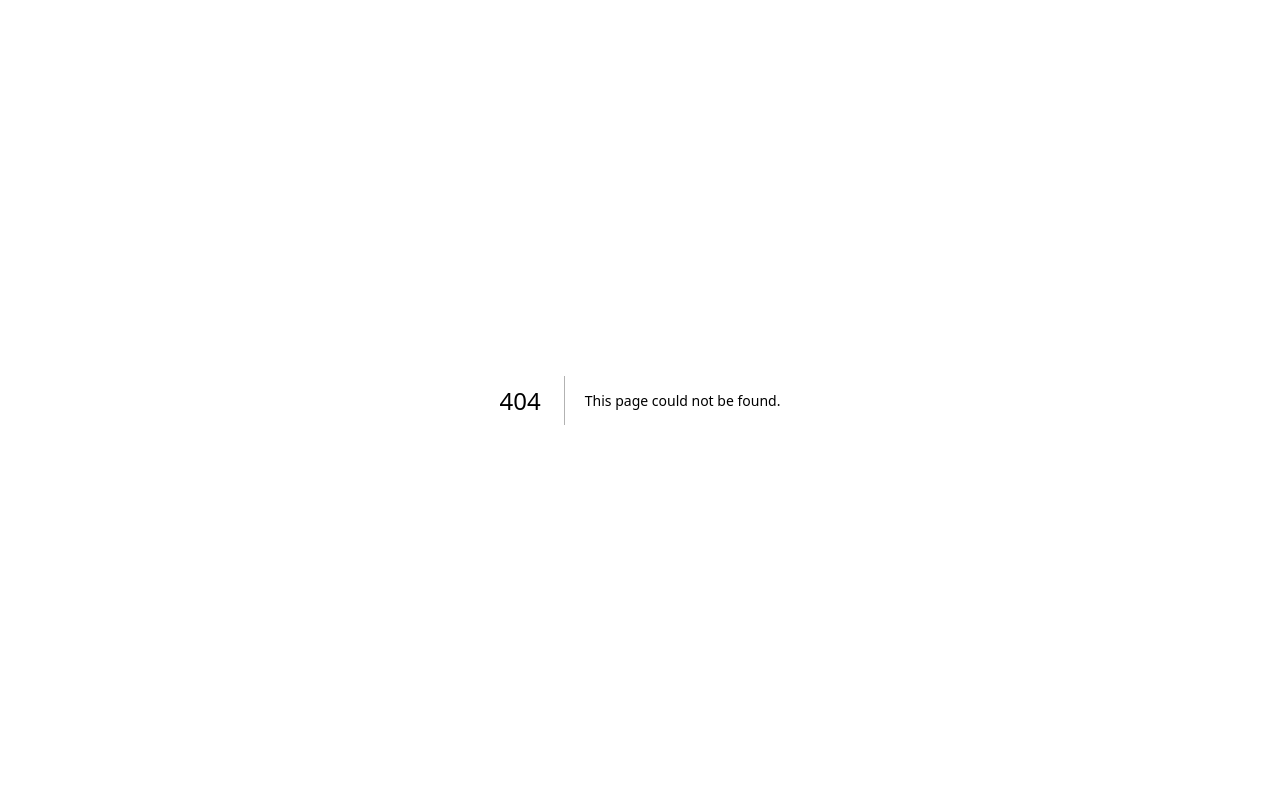
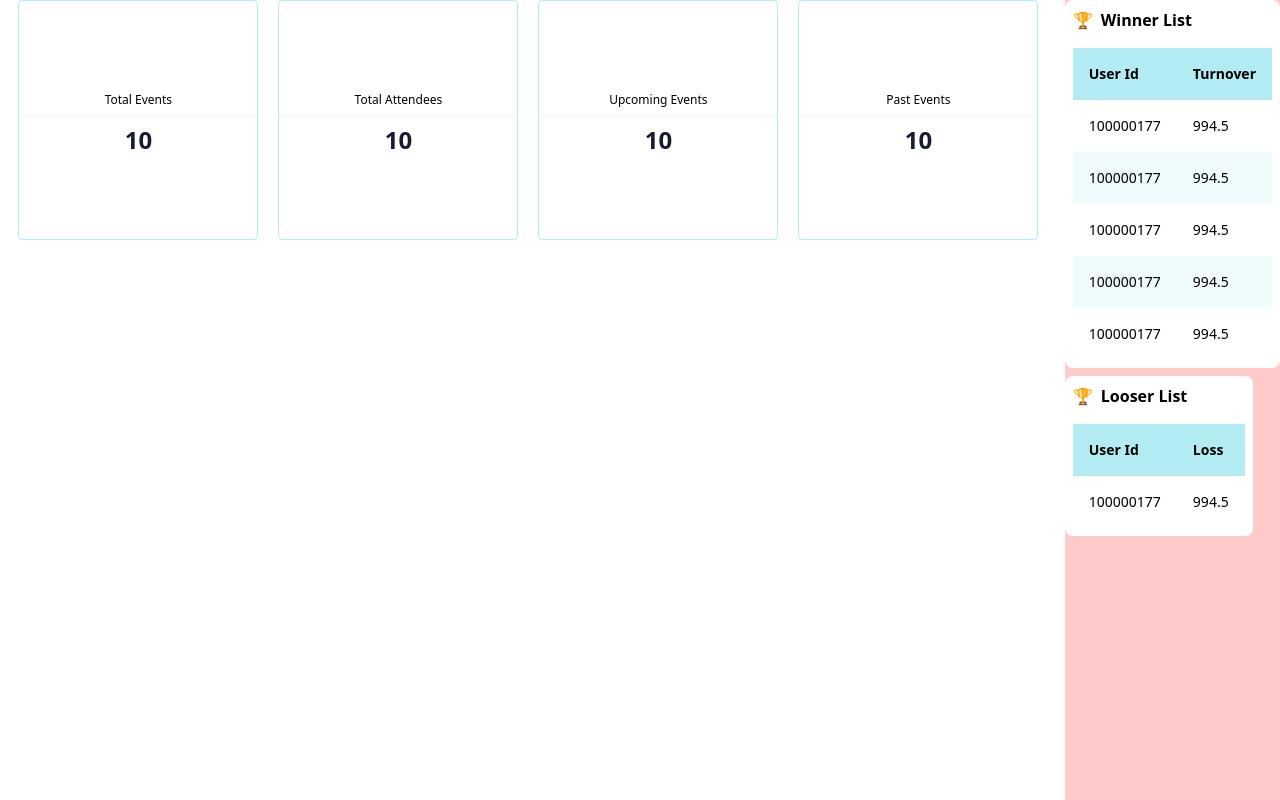
Before and after one commit to mohammedsaif001/kodnest-interview, a Next.js app: page /dashboard in a window 1280 px wide. Before the commit this address had no page. Built offline with nearby package versions, Linux system fonts and the light colour scheme.

Commit message:
Addung Dashboard Event Stats

```diff
--- /dev/null
+++ b/src/app/constants/tableHeaders.ts
@@ -0,0 +1,33 @@
+export const HIGHEST_TURNOVER_SPORTS = [
+  {
+    name: "user Id",
+    key: "userId",
+  },
+  {
+    name: "Turnover",
+    key: "totalPnl",
+    type: "AMOUNT",
+  },
+  // {
+  //   name: "brand",
+  //   key: "brand",
+  //   // type: "PERCENTAGE",
+  // },
+];
+
+export const MOST_PROFITABLE_SPORTS = [
+  {
+    name: "user Id",
+    key: "userId",
+  },
+  {
+    name: "loss",
+    key: "totalPnl",
+    type: "AMOUNT",
+  },
+  // {
+  //   name: "brand",
+  //   key: "brand",
+  //   // type: "PERCENTAGE",
+  // },
+];
--- /dev/null
+++ b/src/app/dashboard/page.tsx
@@ -0,0 +1,98 @@
+import { Box } from "@mui/material";
+import {
+  HIGHEST_TURNOVER_SPORTS,
+  MOST_PROFITABLE_SPORTS,
+} from "../constants/tableHeaders";
+import SideTable from "@/components/dashboard/SideTable";
+const winnerData = [
+  {
+    userId: "100000177",
+    totalPnl: "994.5",
+  },
+  {
+    userId: "100000177",
+    totalPnl: "994.5",
+  },
+  {
+    userId: "100000177",
+    totalPnl: "994.5",
+  },
+  {
+    userId: "100000177",
+    totalPnl: "994.5",
+  },
+  {
+    userId: "100000177",
+    totalPnl: "994.5",
+  },
+];
+
+const looserData = [
+  {
+    userId: "100000177",
+    totalPnl: "994.5",
+  },
+];
+
+const eventStats = [
+  {
+    name: "Total Events",
+    value: 10,
+  },
+  {
+    name: "Total Attendees",
+    value: 10,
+  },
+  {
+    name: "Upcoming Events",
+    value: 10,
+  },
+  {
+    name: "Past Events",
+    value: 10,
+  },
+];
+const DashboardPage = () => {
+  return (
+    <div>
+      <div className="flex  w-full h-full justify-between gap-2 ">
+        <div className="flex flex-wrap gap-5 h-[100vh] w-full  justify-center overflow-y-scroll ">
+          {eventStats?.map((item) => {
+            return (
+              <div
+                key={item?.name}
+                className="border border-table-header-color rounded-[0.25rem] h-full lg:h-60 w-52 lg:w-60 flex flex-col justify-center items-center "
+                width={250}
+                height={250}
+                minConstraints={[250, 250]}
+                maxConstraints={[500, 500]}
+              >
+                <span className="text-xs font-normal mt-2">{item?.name}</span>
+                <div className="w-full h-[0.75px] bg-[#F5F5F5] my-2"></div>
+                <span className="text-2xl font-bold text-text-color-dark">
+                  {item?.value}
+                </span>
+              </div>
+            );
+          })}
+        </div>
+
+        <div className="flex flex-col  gap-2  bg-red-200">
+          <SideTable
+            title="Winner List"
+            header={HIGHEST_TURNOVER_SPORTS}
+            data={winnerData}
+            type="HIGHTEST_TURNOVER_SPORTS"
+          />
+          <SideTable
+            header={MOST_PROFITABLE_SPORTS}
+            title="Looser List"
+            data={looserData}
+            type="MOST_PROFITABLE_SPORTS"
+          />
+        </div>
+      </div>
+    </div>
+  );
+};
+export default DashboardPage;
--- /dev/null
+++ b/src/components/dashboard/SideTable.tsx
@@ -0,0 +1,72 @@
+"use client";
+
+import React from "react";
+
+const SideTable = ({
+  title,
+  data,
+  type,
+  header,
+}: {
+  title?: string;
+  data?: any;
+  type;
+  header: any;
+}) => {
+  return (
+    <div className="flex flex-col bg-white p-2 rounded-lg items-center h-max w-max">
+      <div className="flex w-full items-center justify-start gap-2">
+        {/* <Trophy_Icon />  */}
+        🏆
+        <h1 className="font-bold ">{title}</h1>
+        {/* <select
+          value={selectedFrom}
+          onChange={(e) => {
+            const q = returnQueryObj(e, type);
+            router.push(`${pathname}?q=${q}`);
+          }}
+          className="pointer"
+        >
+          <option value="THIS_MONTH">This Month</option>
+          <option value="LAST_MONTH">Previous Month</option>
+          <option value="THIS_WEEK">This Week</option>
+          <option value="TODAY">Today</option>
+          <option value="YESTERDAY">Yesterday</option>
+        </select> */}
+      </div>
+      <table className="w-full overflow-scroll text-xs lg:text-sm mt-4">
+        <thead className="capitalize bg-table-header-color text-left">
+          <tr>
+            {header?.map((head) => (
+              <th className="py-4 px-4 " key={head?.name}>
+                {head?.name}
+              </th>
+            ))}
+          </tr>
+        </thead>
+        <tbody>
+          {data?.map((item, i) => (
+            <tr
+              key={i + item?.betSport}
+              className="even:bg-table-header-color-light"
+            >
+              {loadTableColumns(header, item)}
+            </tr>
+          ))}
+        </tbody>
+      </table>
+    </div>
+  );
+};
+
+function loadTableColumns(header, data) {
+  return header.map((col) => {
+    return (
+      <td className="py-4 px-4" key={col?.key}>
+        {data[col?.key]}
+      </td>
+    );
+  });
+}
+
+export default SideTable;
```
